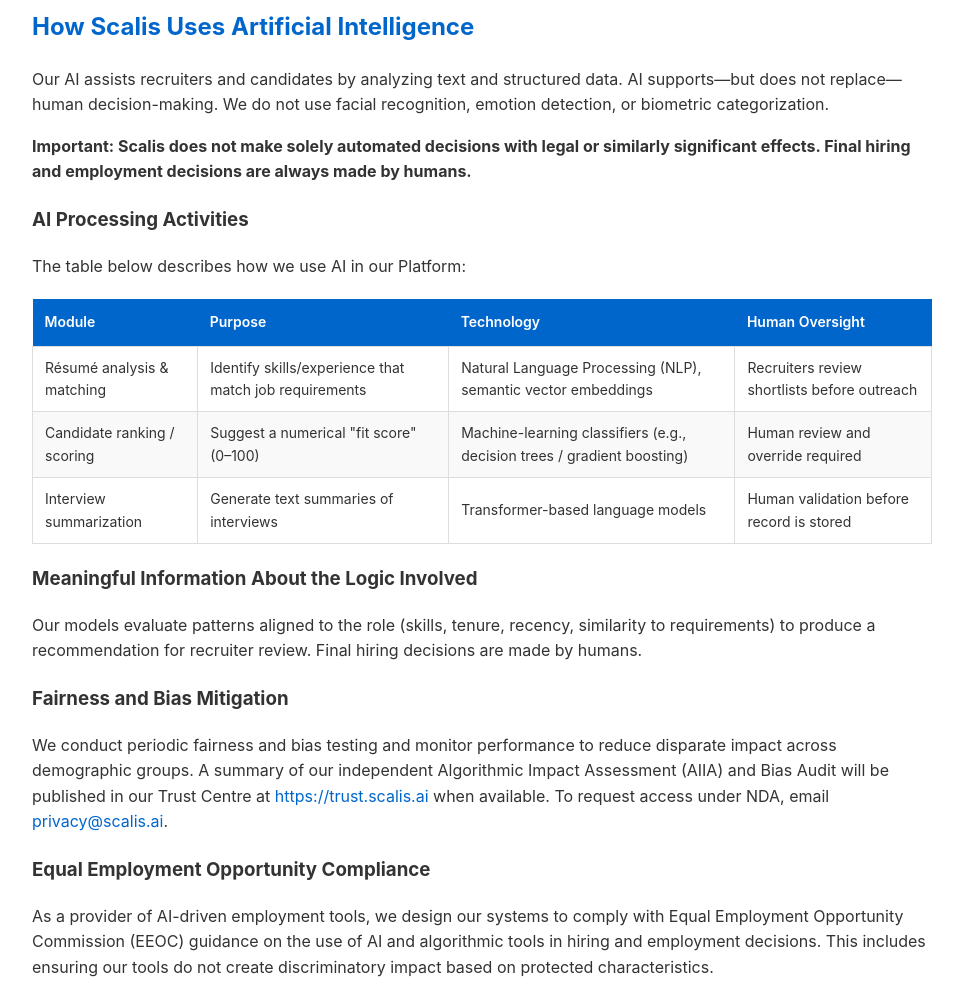
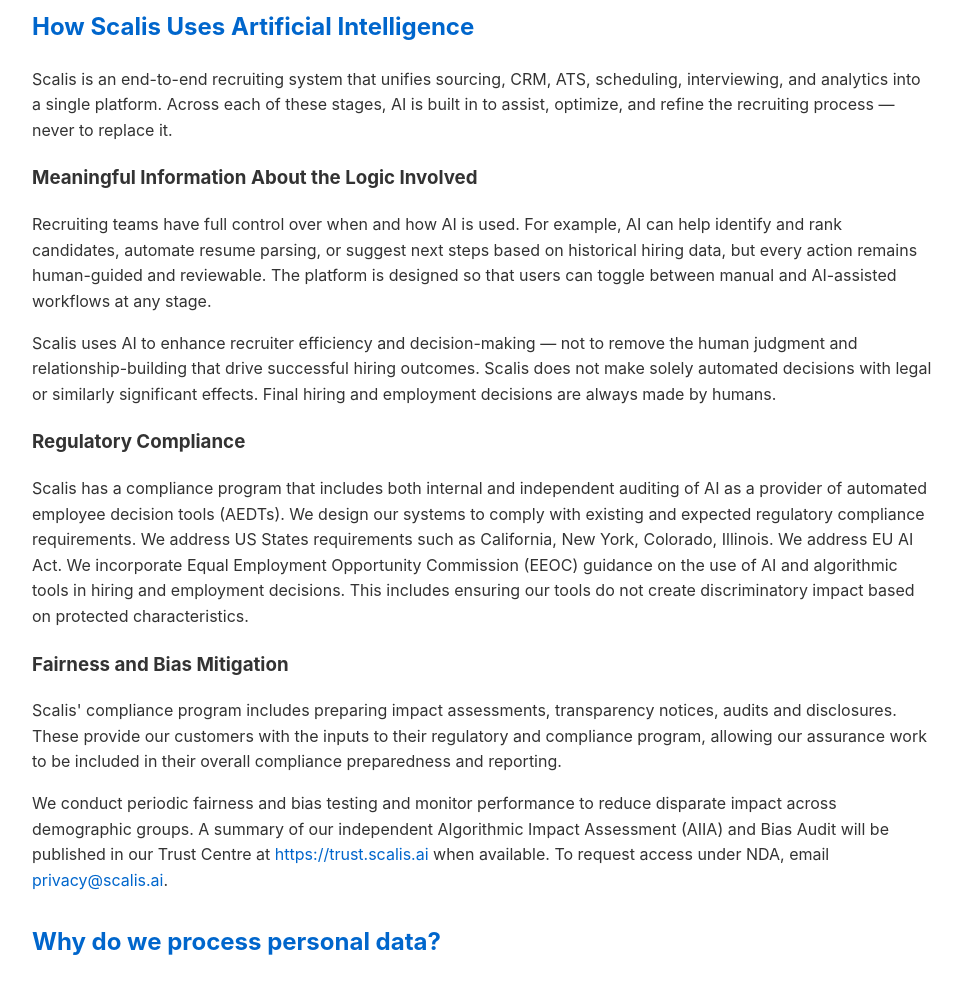
Before and after one commit to Conor486/privacy-notice, a plain HTML site: page index.html in a window 1280 px wide. Shown: the part 3660-4643 px from the top of the page, without its empty margins (158-1121 px from the left). Drawn offline with Linux system fonts and the light colour scheme.

Commit message:
Update index.html

```diff
--- a/index.html
+++ b/index.html
@@ -190,52 +190,20 @@
     <p><strong>See Appendix A -- Data Processing Annex</strong>.</p>
 
     <h2>How Scalis Uses Artificial Intelligence</h2>
-    <p>Our AI assists recruiters and candidates by analyzing text and structured data. AI supports—but does not replace—human decision-making. We do not use facial recognition, emotion detection, or biometric categorization.</p>
-
-    <p><strong>Important: Scalis does not make solely automated decisions with legal or similarly significant effects. Final hiring and employment decisions are always made by humans.</strong></p>
-
-    <h3>AI Processing Activities</h3>
-    <p>The table below describes how we use AI in our Platform:</p>
-
-    <table>
-        <thead>
-            <tr>
-                <th>Module</th>
-                <th>Purpose</th>
-                <th>Technology</th>
-                <th>Human Oversight</th>
-            </tr>
-        </thead>
-        <tbody>
-            <tr>
-                <td>Résumé analysis & matching</td>
-                <td>Identify skills/experience that match job requirements</td>
-                <td>Natural Language Processing (NLP), semantic vector embeddings</td>
-                <td>Recruiters review shortlists before outreach</td>
-            </tr>
-            <tr>
-                <td>Candidate ranking / scoring</td>
-                <td>Suggest a numerical "fit score" (0–100)</td>
-                <td>Machine-learning classifiers (e.g., decision trees / gradient boosting)</td>
-                <td>Human review and override required</td>
-            </tr>
-            <tr>
-                <td>Interview summarization</td>
-                <td>Generate text summaries of interviews</td>
-                <td>Transformer-based language models</td>
-                <td>Human validation before record is stored</td>
-            </tr>
-        </tbody>
-    </table>
+    <p>Scalis is an end-to-end recruiting system that unifies sourcing, CRM, ATS, scheduling, interviewing, and analytics into a single platform. Across each of these stages, AI is built in to assist, optimize, and refine the recruiting process — never to replace it.</p>
 
     <h3>Meaningful Information About the Logic Involved</h3>
-    <p>Our models evaluate patterns aligned to the role (skills, tenure, recency, similarity to requirements) to produce a recommendation for recruiter review. Final hiring decisions are made by humans.</p>
+    <p>Recruiting teams have full control over when and how AI is used. For example, AI can help identify and rank candidates, automate resume parsing, or suggest next steps based on historical hiring data, but every action remains human-guided and reviewable. The platform is designed so that users can toggle between manual and AI-assisted workflows at any stage.</p>
+
+    <p>Scalis uses AI to enhance recruiter efficiency and decision-making — not to remove the human judgment and relationship-building that drive successful hiring outcomes. Scalis does not make solely automated decisions with legal or similarly significant effects. Final hiring and employment decisions are always made by humans.</p>
+
+    <h3>Regulatory Compliance</h3>
+    <p>Scalis has a compliance program that includes both internal and independent auditing of AI as a provider of automated employee decision tools (AEDTs). We design our systems to comply with existing and expected regulatory compliance requirements. We address US States requirements such as California, New York, Colorado, Illinois. We address EU AI Act. We incorporate Equal Employment Opportunity Commission (EEOC) guidance on the use of AI and algorithmic tools in hiring and employment decisions. This includes ensuring our tools do not create discriminatory impact based on protected characteristics.</p>
 
     <h3>Fairness and Bias Mitigation</h3>
+    <p>Scalis' compliance program includes preparing impact assessments, transparency notices, audits and disclosures. These provide our customers with the inputs to their regulatory and compliance program, allowing our assurance work to be included in their overall compliance preparedness and reporting.</p>
+
     <p>We conduct periodic fairness and bias testing and monitor performance to reduce disparate impact across demographic groups. A summary of our independent Algorithmic Impact Assessment (AIIA) and Bias Audit will be published in our Trust Centre at <a href="https://trust.scalis.ai">https://trust.scalis.ai</a> when available. To request access under NDA, email <a href="mailto:privacy@scalis.ai">privacy@scalis.ai</a>.</p>
-
-    <h3>Equal Employment Opportunity Compliance</h3>
-    <p>As a provider of AI-driven employment tools, we design our systems to comply with Equal Employment Opportunity Commission (EEOC) guidance on the use of AI and algorithmic tools in hiring and employment decisions. This includes ensuring our tools do not create discriminatory impact based on protected characteristics.</p>
 
     <h2>Why do we process personal data?</h2>
     <p>Scalis may process your personal data for the following purposes:</p>
```
